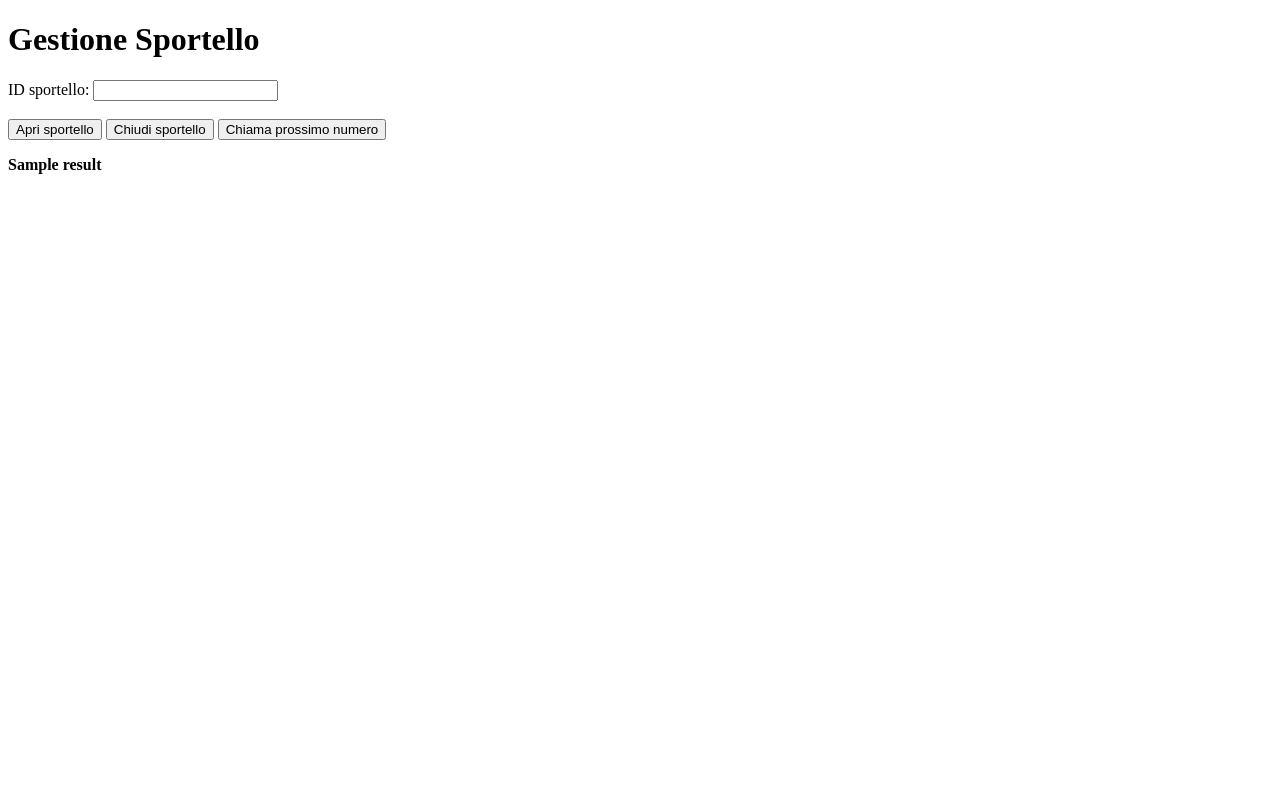
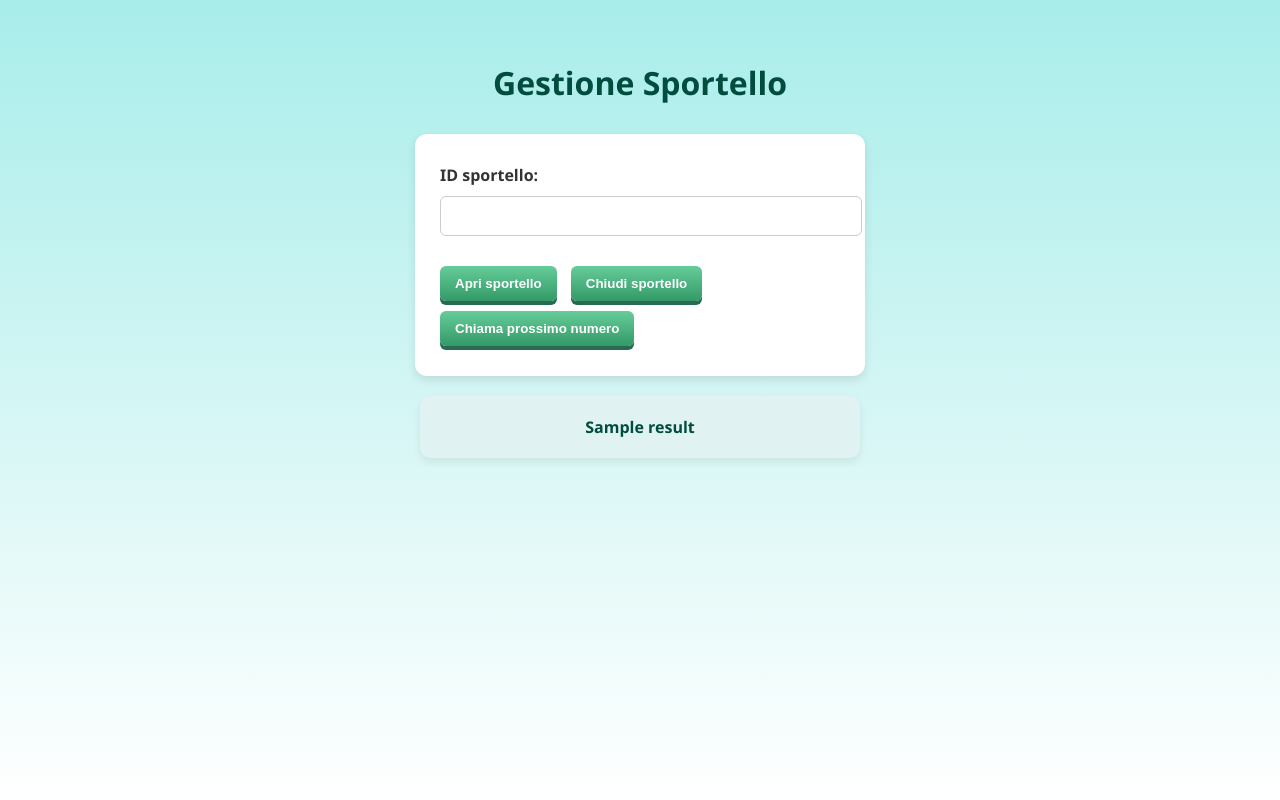
Before and after one commit to Valerio-Minorenti/Architetture, a Flask app: template qmaster-project/admin-service/templates/index.html in a window 1280 px wide. Run offline with Flask 3, Linux system fonts and the light colour scheme; the template is opened without the code that fills it: most values are stand-ins (such as "Sample title", 1, 10 or a date in 2020).

Commit message:
Pagine HTML cambiate e guardabili

```diff
--- a/qmaster-project/admin-service/templates/index.html
+++ b/qmaster-project/admin-service/templates/index.html
@@ -3,6 +3,82 @@
 <head>
     <meta charset="UTF-8">
     <title>Admin Sportello</title>
+    <style>
+        html, body {
+            height: 100%;
+            margin: 0;
+            padding: 0;
+            font-family: 'Segoe UI', sans-serif;
+            background: linear-gradient(to bottom, #a8edea, #ffffff);
+            box-sizing: border-box;
+        }
+
+        body {
+            padding: 40px;
+        }
+
+        h1 {
+            text-align: center;
+            color: #004d40;
+            margin-bottom: 30px;
+        }
+
+        form {
+            background: #ffffff;
+            max-width: 400px;
+            margin: 0 auto;
+            padding: 30px 25px;
+            border-radius: 12px;
+            box-shadow: 0 4px 10px rgba(0,0,0,0.1);
+        }
+
+        label {
+            display: block;
+            margin-bottom: 10px;
+            font-weight: bold;
+            color: #333;
+        }
+
+        input[type="text"] {
+            width: 100%;
+            padding: 10px;
+            border: 1px solid #ccc;
+            border-radius: 6px;
+            margin-bottom: 20px;
+            font-size: 16px;
+        }
+
+        button {
+            background: linear-gradient(to bottom, #66cc99, #339966);
+            color: white;
+            font-weight: bold;
+            padding: 10px 15px;
+            margin-right: 10px;
+            margin-top: 10px;
+            border: none;
+            border-radius: 6px;
+            box-shadow: 0 4px #266b52;
+            cursor: pointer;
+            transition: all 0.1s ease-in-out;
+        }
+
+        button:active {
+            box-shadow: 0 2px #266b52;
+            transform: translateY(2px);
+        }
+
+        .result-box {
+            background: #e0f2f1;
+            color: #004d40;
+            border-radius: 10px;
+            padding: 20px;
+            max-width: 400px;
+            margin: 20px auto 0;
+            box-shadow: 0 4px 8px rgba(0,0,0,0.08);
+            text-align: center;
+            font-size: 16px;
+        }
+    </style>
 </head>
 <body>
     <h1>Gestione Sportello</h1>
@@ -10,14 +86,15 @@
         <label for="queue_id">ID sportello:</label>
         <input type="text" name="queue_id" required>
 
-        <br><br>
         <button name="action" value="open">Apri sportello</button>
         <button name="action" value="close">Chiudi sportello</button>
         <button name="action" value="next">Chiama prossimo numero</button>
     </form>
 
     {% if result %}
-        <p><strong>{{ result }}</strong></p>
+        <div class="result-box">
+            <strong>{{ result }}</strong>
+        </div>
     {% endif %}
 </body>
 </html>
```
Also changed, not shown: qmaster-project/display-service/templates/index.html (+70 -4 lines), qmaster-project/ticket-service/templates/index.html (+71 -3 lines).
